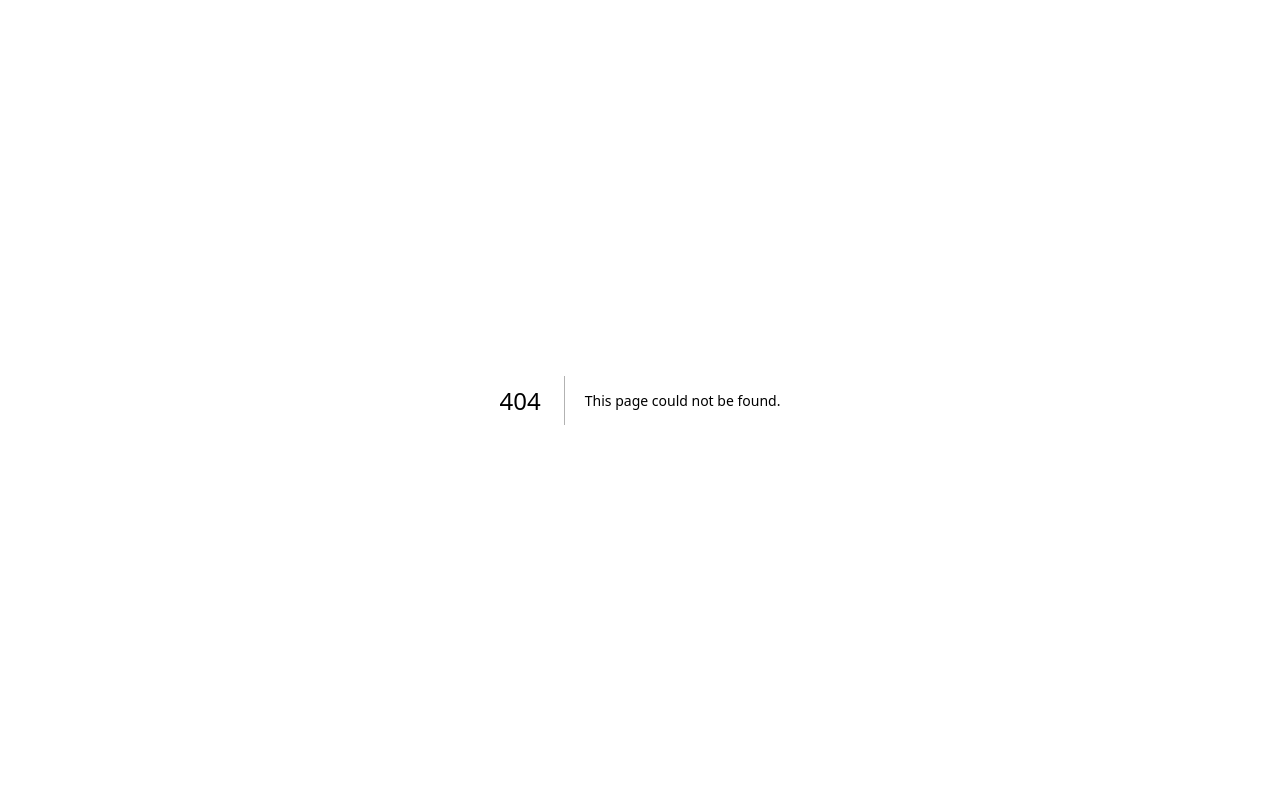
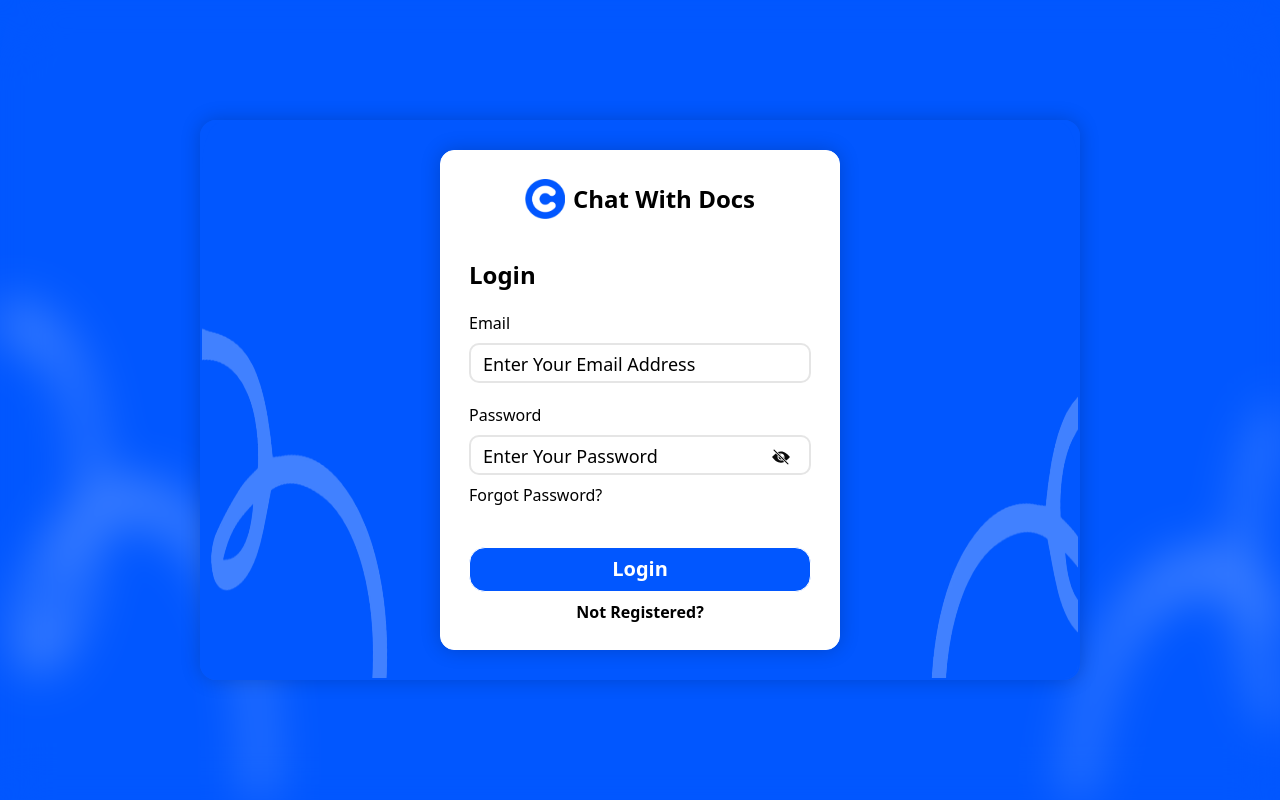
Before and after one commit to TheYashJain17/Chat-With-AI-Frontend, a Next.js app: page /login in a window 1280 px wide. Before the commit this address had no page. Built offline with nearby package versions, Linux system fonts and the light colour scheme.

Commit message:
Completed The UI For Login Page.

```diff
--- a/src/app/globals.css
+++ b/src/app/globals.css
@@ -46,6 +46,7 @@
   --color-landing-blue2: var(--landing-blue2);
   --color-landing-grey: var(--landing-grey);
   --font-poppins: Poppins, sans-serif;
+  --shadow-all-sides: var(--shadow-all-sides);
 }
 
 :root {
@@ -84,6 +85,9 @@
   --landing-blue: oklch(0.6835 0.2234 261.65);
   --landing-blue2: oklch(0.5367 0.2574 262.51);
   --landing-grey: oklch(0.572 0.032 259.45);
+  --shadow-all-sides: 0 0 20px rgba(0,0,0,0.2);
+
+
 
 }
 
--- /dev/null
+++ b/src/app/login/layout.tsx
@@ -0,0 +1,13 @@
+import React from 'react'
+
+const layout = ({children}: {children: React.ReactNode}): React.JSX.Element => {
+  return (
+    <div>
+
+        {children}
+
+    </div>
+  )
+}
+
+export default layout
--- /dev/null
+++ b/src/app/login/page.tsx
@@ -0,0 +1,46 @@
+import LoginModal from '@/components/modals/LoginModal'
+import { cn } from '@/lib/utils'
+import Image from 'next/image'
+import React from 'react'
+
+const page = (): React.JSX.Element => {
+  return (
+    <div className={cn("bg-landing-blue2 flex items-center justify-center")}>
+
+          <Image
+
+              src={"/assets/Login/LoginBG.png"}
+              alt='Login BG'
+              height={1000}
+              width={1000}
+              className={cn("min-w-screen min-h-screen relative blur-xl")}
+
+          />
+
+           <div className={cn("absolute mx-5")}>
+
+            <Image
+
+                src={"/assets/Login/LoginBG.png"}
+                alt='Login BG'
+                height={1000}
+                width={1000}
+                className={cn("max-w-[55rem] w-full h-[35rem] border-2 border-landing-blue2 rounded-2xl shadow-all-sides")}
+
+            />
+
+        </div>
+
+
+            <div className={cn("absolute w-full flex items-center justify-center")}>
+
+            <LoginModal/>
+
+            </div>
+
+
+    </div>
+  )
+}
+
+export default page
--- /dev/null
+++ b/src/components/modals/LoginModal.tsx
@@ -0,0 +1,102 @@
+"use client"
+
+import React, { useState } from 'react'
+
+import Image from 'next/image'
+import { cn } from '@/lib/utils'
+import { Input } from '../ui/input'
+import { Button } from '../ui/button'
+import { IoMdEye, IoIosEyeOff } from "react-icons/io";
+
+
+const LoginModal = (): React.JSX.Element => {
+
+    const [showPassword, setShowPassword] = useState<boolean>(false);
+
+    return (
+
+
+        <div className={cn("max-w-[400px] w-full h-[500px] rounded-xl border border-white bg-white flex items-center flex-col gap-10 p-4 md:p-7 mx-4 shadow-all-sides")}>
+        {/* // <div className={cn("max-w-[400px] w-full h-[500px] rounded-xl border border-white/30 bg-white/10 backdrop-blur-lg shadow-lg flex items-center flex-col gap-10 p-4 md:p-7 mx-4")}> */}
+
+
+
+
+            <div className={cn("flex items-center justify-center gap-2 flex-row")}>
+
+                <Image
+
+                    src={"/assets/Login/AI-App-Logo.png"}
+                    alt='ChatWithDocs'
+                    height={500}
+                    width={500}
+                    className={cn("h-7 w-7 md:h-10 md:w-10 rounded-xl")}
+                />
+
+                <span className={cn("text-xl md:text-2xl text-black font-bold")}>Chat With Docs</span>
+
+            </div>
+
+            <div className={cn("flex items-center justify-center flex-col gap-5 w-full")}>
+
+                <h1 className={cn("text-left w-full text-xl md:text-2xl font-medium md:font-semibold text-black")}>Login</h1>
+                <div className='flex justify-start flex-col gap-2 w-full'>
+
+                    <span className={cn("text-sm font-normal md:text-base md:font-medium text-black")}>Email</span>
+                    <Input
+                    placeholder='Enter Your Email Address'
+                    type='email'
+                    className={cn("text-black placeholder:text-black")}
+                    />
+
+                </div>
+
+                <div className={cn("flex justify-start flex-col gap-2 w-full")}>
+
+                    <span className={cn("text-sm font-normal md:text-base md:font-medium text-black")}>Password</span>
+
+                    <div className={cn("flex justify-start w-full relative")}>
+
+                    <Input
+                    placeholder='Enter Your Password'
+                    type={showPassword ? "text" : "password"}
+                    className={cn("text-black placeholder:text-black w-full")}
+
+                    />
+
+                    <span className={cn("absolute right-5 top-3")} onClick={() => setShowPassword(!showPassword)}>
+                        {
+
+                            showPassword ?
+
+                            <IoMdEye size={20} className={cn("cursor-pointer")}/>
+                            :
+                            <IoIosEyeOff size={20} className={cn("cursor-pointer")}/>
+
+                        }
+
+                        </span>
+
+                    </div>
+
+
+                    <span className={cn("text-sm md:text-base font-normal cursor-pointer text-black")}>Forgot Password?</span>
+
+                </div>
+
+                <div className={cn("flex items-center justify-center flex-col gap-2 w-full mt-5")}>
+
+                    <Button variant={"login"} size={"login"} className={cn("text-lg md:text-xl w-2/3 md:w-full text-white border border-white")}>Login</Button>
+
+                    <span className={cn("text-base font-semibold cursor-pointer text-black")}>Not Registered?</span>
+
+                </div>
+
+            </div>
+
+        </div>
+
+    )
+}
+
+export default LoginModal
--- a/src/components/ui/button.tsx
+++ b/src/components/ui/button.tsx
@@ -14,6 +14,8 @@ const buttonVariants = cva(
         trial:
           // "cursor-pointer bg-[#0157FF] text-white hover:shadow-lg font-bold",
           "cursor-pointer bg-landing-blue2 text-white hover:shadow-lg font-bold",
+          login:
+            "cursor-pointer bg-landing-blue2 text-white hover:shadow-lg font-bold",
         destructive:
           "bg-destructive text-white shadow-xs hover:bg-destructive/90 focus-visible:ring-destructive/20 dark:focus-visible:ring-destructive/40 dark:bg-destructive/60",
         outline:
@@ -29,7 +31,8 @@ const buttonVariants = cva(
         sm: "h-8 rounded-md gap-1.5 px-3 has-[>svg]:px-2.5",
         lg: "h-10 rounded-md px-6 has-[>svg]:px-4",
         icon: "size-9",
-        trial: "h-[2.8rem] px-5 rounded-full"
+        trial: "h-[2.8rem] px-5 rounded-full",
+        login: "h-[2.8rem] px-5 rounded-2xl w-full"
       },
     },
     defaultVariants: {
--- /dev/null
+++ b/src/components/ui/input.tsx
@@ -0,0 +1,22 @@
+import * as React from "react"
+
+import { cn } from "@/lib/utils"
+
+function Input({ className, type, ...props }: React.ComponentProps<"input">) {
+  return (
+    <input
+      type={type}
+      data-slot="input"
+      className={cn(
+        // "file:text-foreground placeholder:text-muted-foreground selection:bg-primary selection:text-primary-foreground dark:bg-input/30 border-input flex h-9 w-full min-w-0 rounded-md border bg-transparent px-3 py-1 text-base shadow-xs transition-[color,box-shadow] outline-none file:inline-flex file:h-7 file:border-0 file:bg-transparent file:text-sm file:font-medium disabled:pointer-events-none disabled:cursor-not-allowed disabled:opacity-50 md:text-sm",
+        // "focus-visible:border-ring focus-visible:ring-ring/50 focus-visible:ring-[3px]",
+        // "aria-invalid:ring-destructive/20 dark:aria-invalid:ring-destructive/40 aria-invalid:border-destructive",
+        "text-lg md:text-xl h-[2.5rem] placeholder:text-base md:placeholder:text-lg rounded-lg px-3 bg-transparent border-2",
+        className
+      )}
+      {...props}
+    />
+  )
+}
+
+export { Input }
```
Also changed, not shown: public/assets/Login/AI-App-Logo.png (added), public/assets/Login/LoginBG.png (added).
